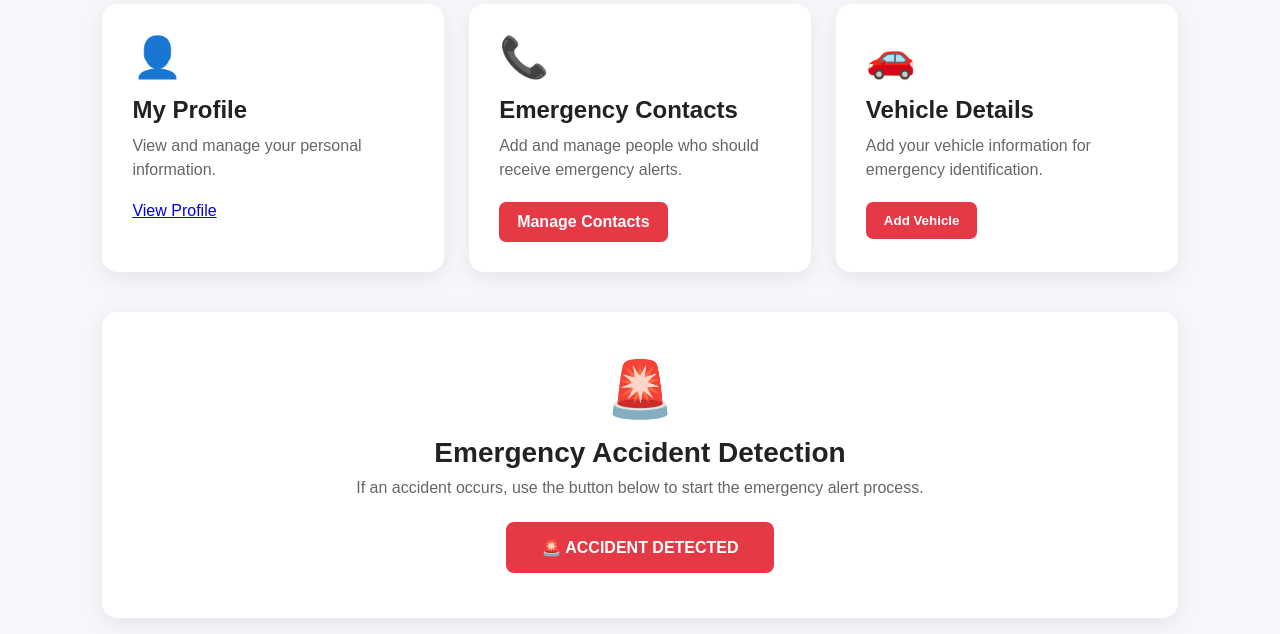
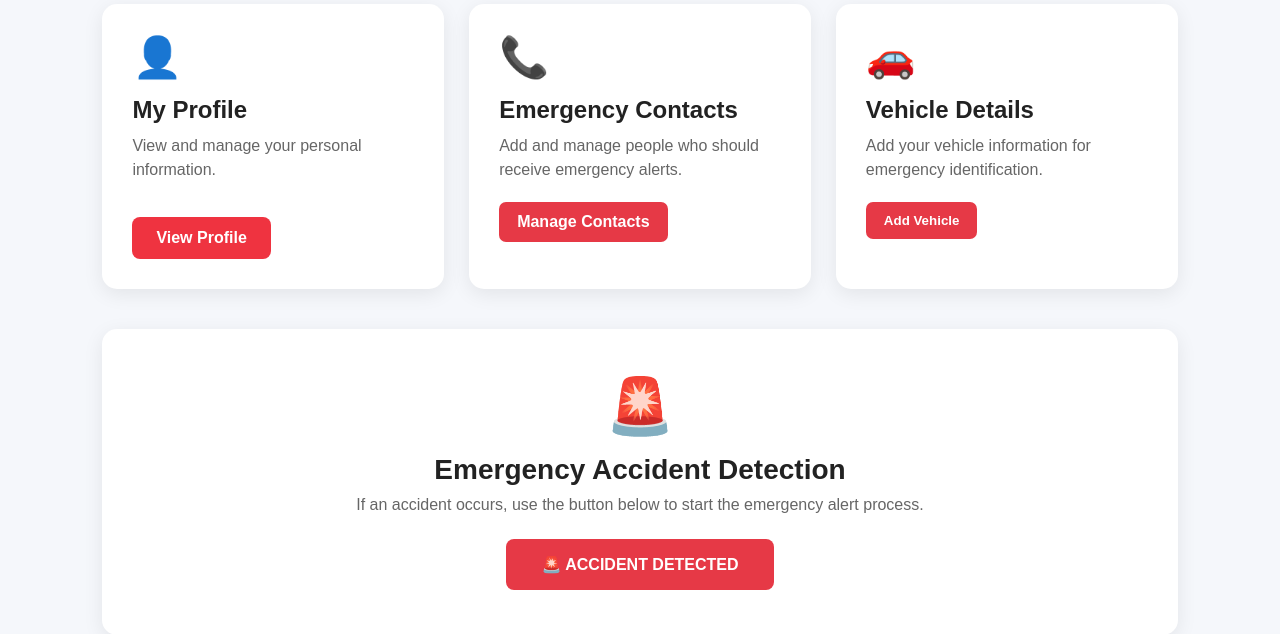
Before and after one commit to mohdfaisal20060786-afk/SafeRide, a Flask app: page /dashboard in a window 1280 px wide. Shown: the part 282-916 px from the top of the page. Run offline with Flask 3, Linux system fonts and the light colour scheme; the visitor is signed in with stand-in values (Sample User, id 1); some libraries are stand-ins or nearby versions.

Commit message:
Style profile button

```diff
--- a/static/css/dashboard.css
+++ b/static/css/dashboard.css
@@ -295,3 +295,21 @@ footer {
     text-decoration: none;
     color: inherit;
 }
+
+.profile-button {
+    display: inline-block;
+    margin-top: 15px;
+    padding: 12px 24px;
+    background: #ef3340;
+    color: white;
+    text-decoration: none;
+    border-radius: 8px;
+    font-weight: bold;
+    font-size: 16px;
+    transition: 0.3s;
+}
+
+.profile-button:hover {
+    background: #d92330;
+    transform: translateY(-2px);
+}
```
